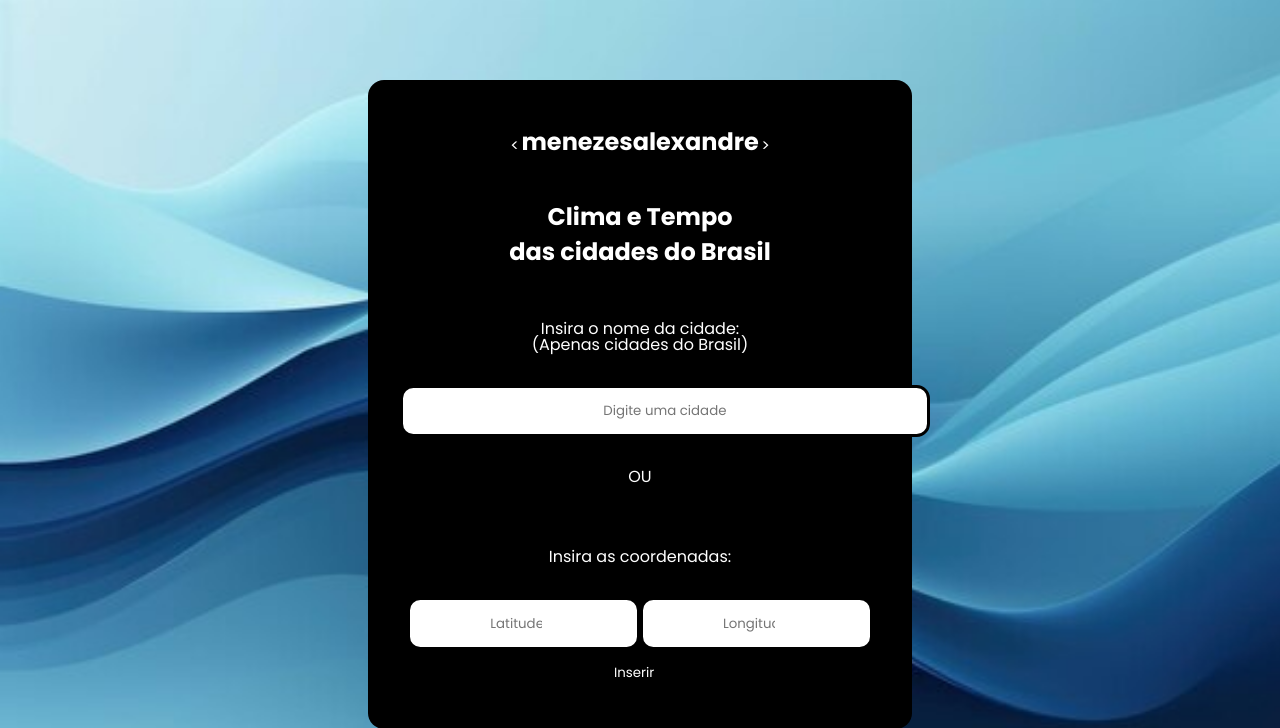
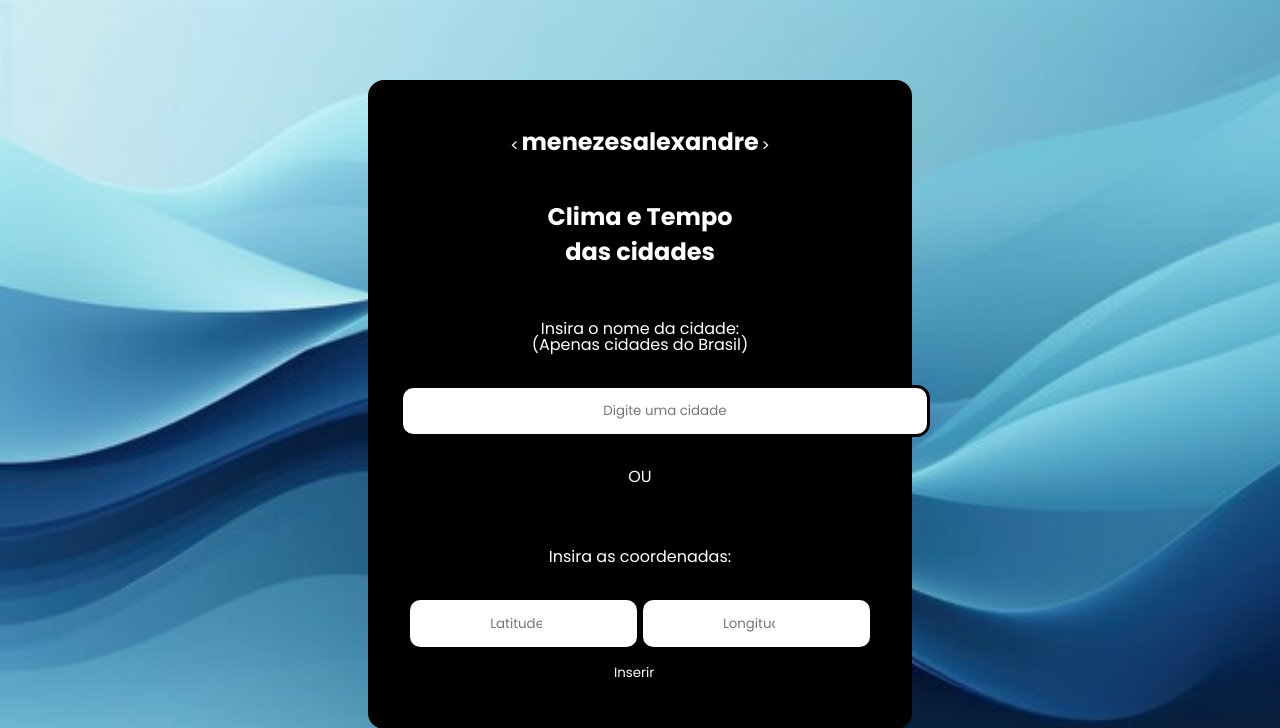
Before and after one commit to menezesalexandre-development/clima_tempo_python_flask, a Flask app: page / in a window 1280 px wide. Shown: the top 728 px of the page. Run offline with Flask 3, Linux system fonts and the light colour scheme.

Commit message:
Update index.html

```diff
--- a/templates/index.html
+++ b/templates/index.html
@@ -10,7 +10,7 @@
         <div style="display: flex; flex-direction: row; color: white;">
             < <h1 style="margin-top: 0.5em; margin-left: 0.1em; margin-right: 0.1em;">menezesalexandre</h1> >
         </div>
-        <h1>Clima e Tempo<br>das cidades do Brasil</h1>
+        <h1>Clima e Tempo<br>das cidades</h1>
         <p>Insira o nome da cidade:<br>(Apenas cidades do Brasil)</p>
         <form method="POST">
             <input id="input_cidade" type="text" name="input_cidade" placeholder="Digite uma cidade">
```
